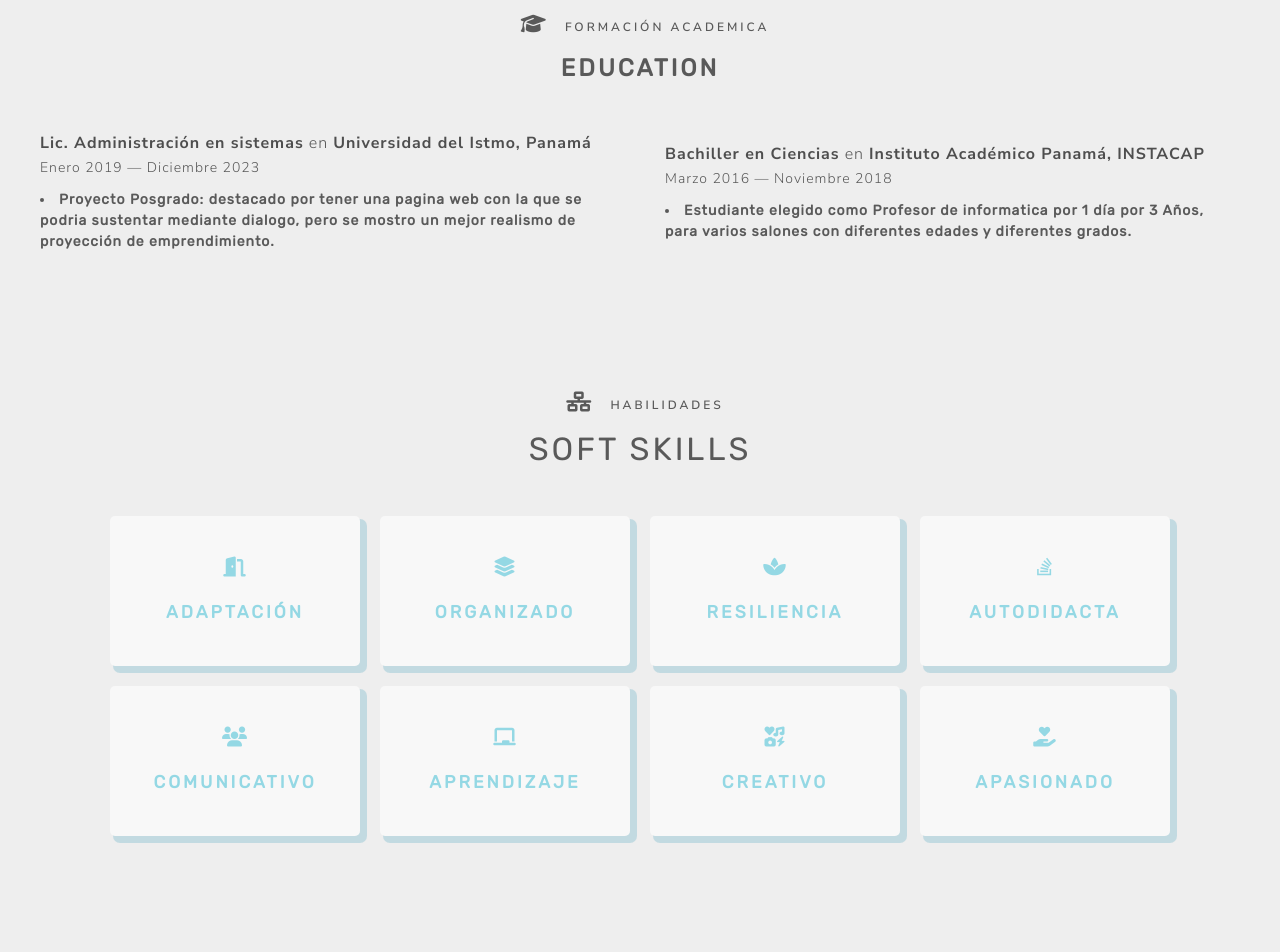
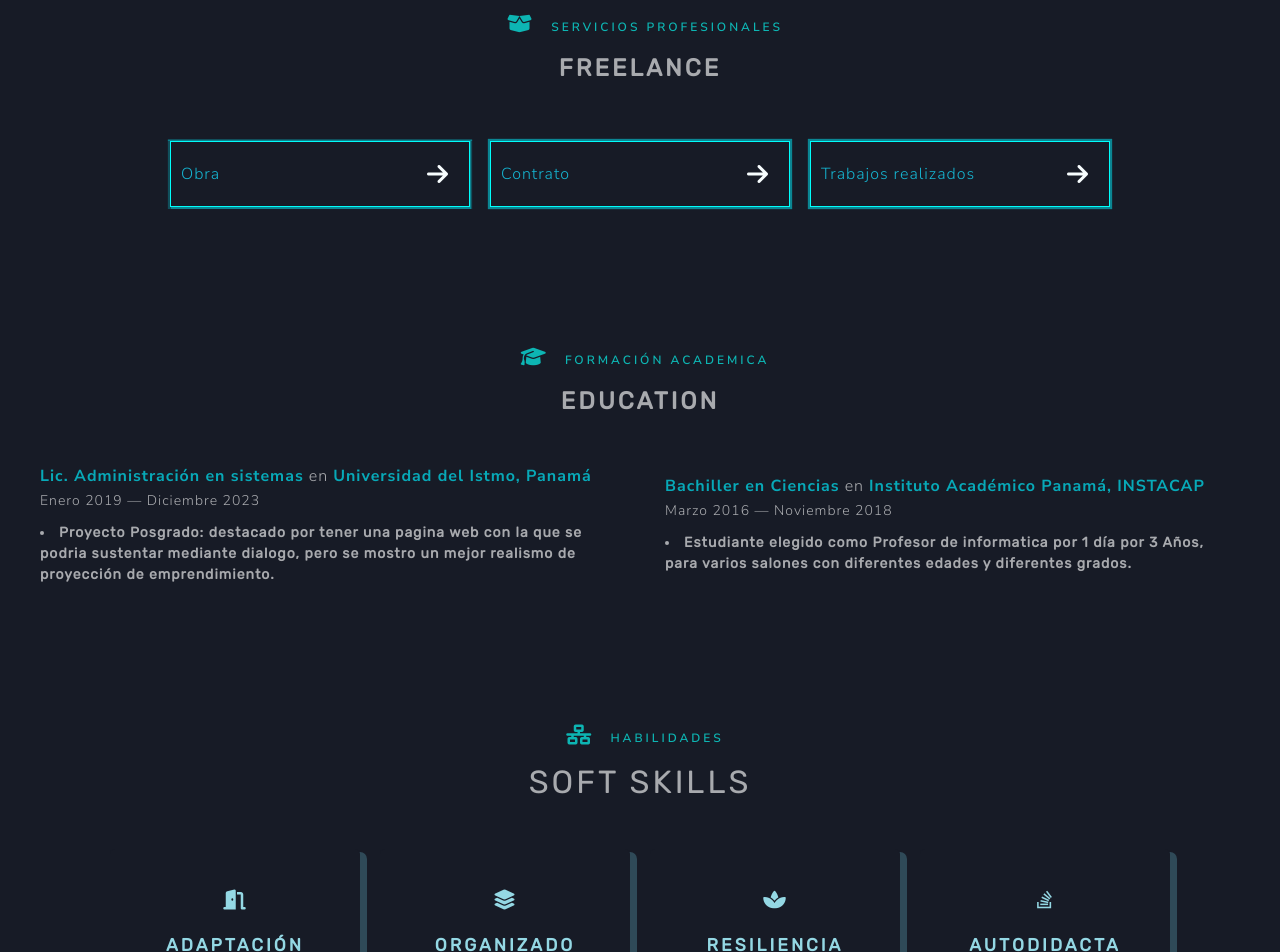
Before and after one commit to Serphp/portf-serph, a React (Vite) app: page / in a window 1280 px wide. Shown: the part 560-1512 px from the top of the page. Built offline with nearby package versions, Linux system fonts and the light colour scheme.

Commit message:
New: section freelance

```diff
--- /dev/null
+++ b/components/freelance.jsx
@@ -0,0 +1,18 @@
+const Freelance = () => {
+    return (
+    <div className="mainbg">
+    <h6 className="subtitle"><i class="fa fa-circle-dollar-to-slot"></i> Servicios profesionales </h6>
+    <h2> Freelance </h2>
+    <div className="mb-5"></div>
+
+    <section className="educont">
+        <div className="butoned">
+            test
+        </div>
+    </section>
+
+    </div>
+    );
+    }
+
+    export default Freelance;
--- a/pages/Home.jsx
+++ b/pages/Home.jsx
@@ -3,6 +3,7 @@ import Experiences from "../components/Experiences"
 import Cards from "../components/Cards"
 import { useState } from "react";
 import Education from "../components/education";
+import Freelance from "../components/Freelance";
 
 export default function Home() {
 
@@ -110,6 +111,38 @@ export default function Home() {
             </section>
             </header>
 
+    <div className="mainbg">
+    <h6 className="subtitle"><i class="fa fa-box-open"></i> Servicios profesionales </h6>
+    <h2> Freelance </h2>
+    <div className="mb-5"></div>
+
+    <section className="educont">
+
+    <article className="free">
+
+            <div className="obra">
+                Obra <span> <i class="fa fa-arrow-right"></i></span>
+            </div>
+            <div className="obra">
+                Contrato <span> <i class="fa fa-arrow-right"></i></span>
+                <div className="obrac">
+                    ola
+                </div>
+            </div>
+
+            <div className="obra">
+                Trabajos realizados <span> <i class="fa fa-arrow-right"></i></span>
+                <div className="obrac">
+                    ola
+                </div>
+            </div>
+
+        </article>
+
+    </section>
+
+    </div>
+
             <Education/>
 
 
--- a/src/styles/Cards.scss
+++ b/src/styles/Cards.scss
@@ -116,3 +116,66 @@
   color: whitesmoke;
   box-shadow: inset 0px 0px 5px rgba(0,0,0,0.5);
 }
+
+
+.free{
+  display: flex;
+  flex-direction: row;
+  gap: 20px;
+  padding: 10px;
+  //border: red solid 1px;
+  @media screen and (max-width: 768px) {
+    flex-direction: column;
+    gap: 20px;
+  }
+}
+
+@keyframes identifier {
+  0% {
+    opacity: 0;
+    transform: translateY(-30px);
+  }
+  100% {
+    opacity: 1;
+    transform: translateY(0px);
+  }
+}
+
+.obra {
+  width: 300px;
+  display: flex;
+  opacity: 0.5;
+  justify-content: space-between;
+  align-items: center;
+  padding: 10px;
+  color: #17b6d2;
+  border: #00fffb solid 1px;
+  animation: identifier 2s infinite alternate;
+  box-shadow: 0px 0px 1px 2px rgba(0, 242, 255, 0.5);
+  transition: all .5s ease;
+  &:hover {
+    opacity: 1;
+    display: flex;
+    box-shadow: 5px 5px 1px 2px rgba(0, 242, 255, 0.5);
+  }
+  @media screen and (max-width: 768px) {
+    padding: 20px;
+  }
+  .fa {
+    font-size: 1.5em;
+    color: #f8feff;
+  }
+}
+
+.obrac {
+  position: absolute;
+  top: 750px;
+  //width: 300px;
+  border: red solid 1px;
+}
+
+.contrato {
+  width: 200px;
+  padding: 10px;
+  border: white solid 1px;
+}
--- a/src/styles/Extras/_Theme.scss
+++ b/src/styles/Extras/_Theme.scss
@@ -53,12 +53,28 @@
 }
 //light
 [data-theme="false"] {
-    --background-color: rgb(238, 238, 238) !important;
-    --text-color: #000000a0 !important;
+    --background-color: #171B26 !important;
+    --text-color: #ffffffa0 !important;
+
+    @keyframes cyberpunk {
+        0% {
+            filter: hue-rotate(0deg);
+        }
+        100% {
+            filter: hue-rotate(360deg);
+        }
+
+
+    }
+    h6 {
+        color: #0be6dfc2 !important;
+        //animation: cyberpunk 10s linear infinite;
+    }
     .face1 {
-        background-color: #f8f8f8 !important;
+        //background-color: #f8f8f862 !important;
         box-shadow: 5px 5px 0px 2px rgba(102, 175, 199, 0.317);
         &:hover{
+            background-color: #171B26;
           box-shadow: 5px 5px 0px 2px rgb(102, 175, 199);
         }
       }
@@ -67,7 +83,7 @@
     }
     .educont {
         b{
-            color: #000000ac;
+            color: #00eeffac;
             transition: all 0.8s ease;
         }
     }
@@ -79,7 +95,7 @@
 
       .boxitem {
         border: #28293e2d solid 1px;
-        background-color: whitesmoke !important;
+        background-color: rgba(255, 255, 255, 0.003) !important;
       }
       .section, .section-top  {
         color: var(--text-color);
@@ -107,6 +123,7 @@ p {
     color: var(--text-color) !important;
 }
 
+
 .nav2 {
     background-color: var(--background-color) !important;
     color: var(--text-color) !important;
--- a/src/styles/Global.scss
+++ b/src/styles/Global.scss
@@ -419,6 +419,7 @@ h5 {
   font-size: 2em;
   text-align: center;
   font-weight: lighter;
+  margin-bottom: 40px;
   font-family: 'Rubik', sans-serif !important;
 }
 
```
